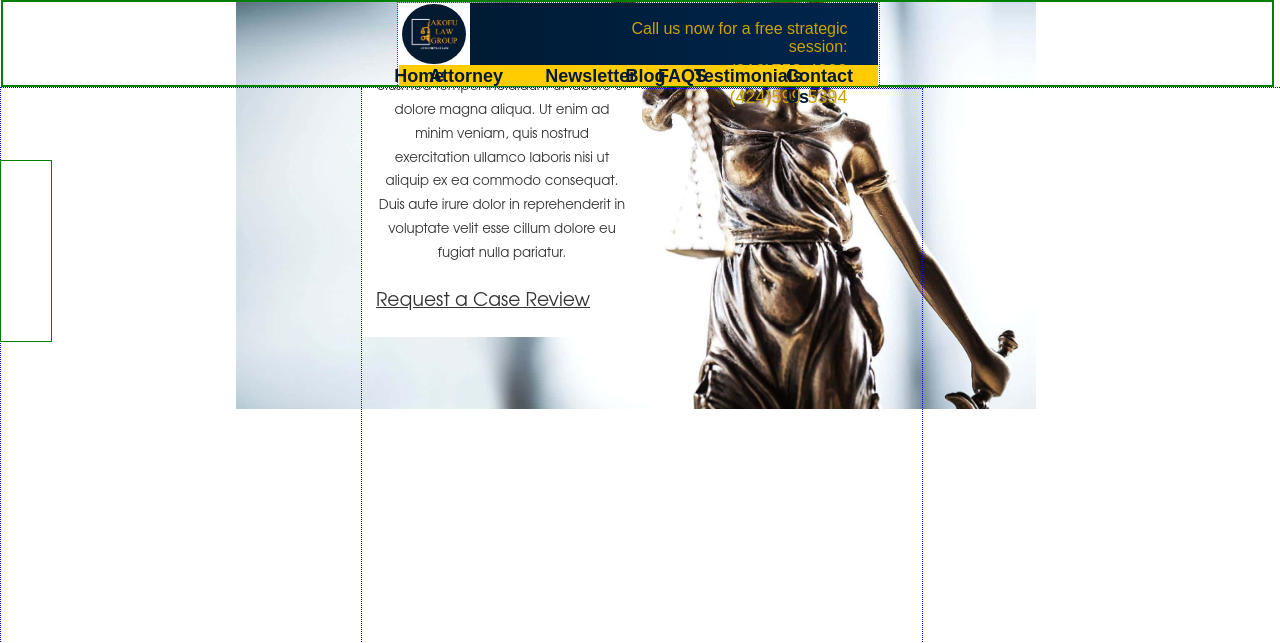
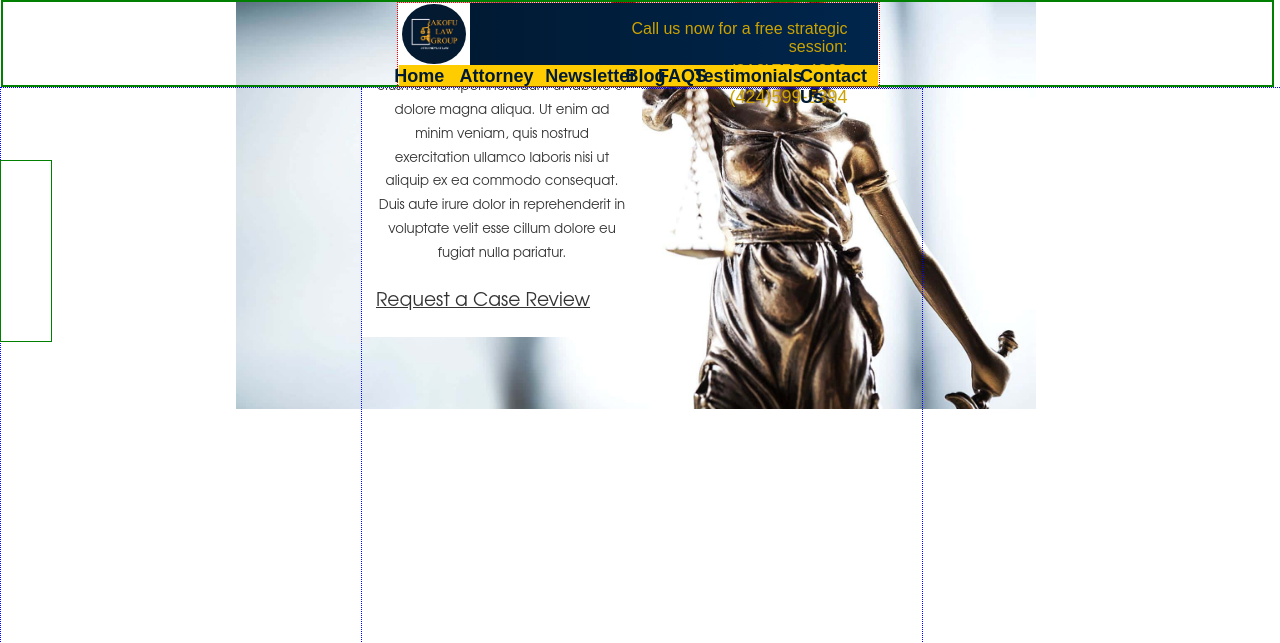
Before and after one commit to drayarms/ALG, a PHP site: page / in a window 1280 px wide. Shown: the top 643 px of the page. Run offline with PHP 8.4, Linux system fonts and the light colour scheme; some libraries are stand-ins or nearby versions.

Commit message:
Some Progress With Footer Menu Bar
Will have to completely re-code header though, to make it more clean, and account for complexity of multiple menu bars, logos, etc

```diff
--- a/css/style.css
+++ b/css/style.css
@@ -288,7 +288,7 @@ html{
 }
 
 .footer .footer_lower_half .footer_mission_statement_panel .footer_mission_statement{
-
+	overflow:hidden;
 }
 
 .footer .footer_lower_half .footer_mission_statement_panel .footer_mission_statement h1{
@@ -453,7 +453,7 @@ html{
 	overflow:hidden;
 }
 
-.header .inner_header .menu_bar{
+/*.header .inner_header .menu_bar{
 	float:left;
 }
 
@@ -462,14 +462,13 @@ html{
 }
 
 .header .inner_header .menu_bar a{
-	/*padding-right:30px;*/
-	/*padding-top:5px;*/
+	//padding-right:30px;
+	//padding-top:5px;
 	font-family: Arial, Helvetica, sans-serif;
 	color:rgb(0, 26, 51);
 	font-size:18px;
 	font-weight:bold;
-	/*color:rgb(0, 13, 26);*/
-}
+}*/
 
 /*.header .outer_inner_header{
 	height:100%;
@@ -488,6 +487,23 @@ html{
 	/*Width and height set in dimenstions.js*/
 }
 
+
+.menu_bar{
+	float:left;
+}
+
+.menu_bar div{
+	float:left;
+}
+
+.menu_bar a{
+	//padding-right:30px;
+	//padding-top:5px;
+	font-family: Arial, Helvetica, sans-serif;
+	color:rgb(0, 26, 51);
+	font-size:18px;
+	font-weight:bold;
+}
 
 .social_media_left_panel{
 	width:50px;
--- a/index.html
+++ b/index.html
@@ -51,7 +51,7 @@
 						<div class = "header_banner_text phone_num">(424)599-5394</div>
 					</div>
 				</div>
-				<div class = "menu_bar">
+				<div class = "menu_bar header_menu_bar">
 					<div class = "menu_home"> <a href="index.html">Home</a> </div>
 					<div class = "menu_attorney_profile"> <a href="index.html">Attorney Profile</a> </div>
 					<div class = "menu_newsletter"> <a href="index.html">Newsletter</a> </div>
@@ -265,8 +265,8 @@
 					</div>
 				</div>
 
-				<!--<div style = "width:100%;margin:auto;">
-				<div class = "menu_bar">
+				<div style = "width:100%;margin:auto;border:1px solid red">
+				<div class = "menu_bar footer_menu_bar">
 					<div class = "menu_home"> <a href="index.html">Home</a> </div>
 					<div class = "menu_attorney_profile"> <a href="index.html">Attorney Profile</a> </div>
 					<div class = "menu_newsletter"> <a href="index.html">Newsletter</a> </div>
@@ -275,7 +275,7 @@
 					<div class = "menu_testimonials"> <a href="index.html">Testimonials</a> </div>
 					<div class = "menu_contact"> <a href="index.html">Contact Us</a> </div>
 				</div>
-				</div>-->
+				</div>
 
 			</div>
 		</div>
--- a/js/centralize_element.js
+++ b/js/centralize_element.js
@@ -20,7 +20,7 @@ function centralize_element_horizontally(e){
 function centralize_element_vertically(e){
 	$(e).css({
 		position: "relative",
-		left: ((e.parent().height() - e.height())/2) + "px"
+		top: ((e.parent().height() - e.height())/2) + "px"
 	});
 }
 
--- a/js/rebuild_header.js
+++ b/js/rebuild_header.js
@@ -21,14 +21,20 @@ $("document").ready(function(){
 function set_header_colors(){
 	$(".header_banner").css("background-color", theme_darkblue1);//For browsers that don't support gradient
 	$(".header_banner").css("background-image", "linear-gradient(to right, "+theme_darkblue1+","+theme_darkblue2+")");
-	$(".menu_bar").css("background-color", theme_gold2);
+	$(".menu_bar").each(function(){
+		$(this).css("background-color", theme_gold2);
+	});
+	//$(".menu_bar").css("background-color", theme_gold2);
 	//$(".menu_bar div").css("background-image", "linear-gradient(to bottom, "+theme_gold1+","+theme_gold2+")");
 }
 
 
 function highlight_menu(){
     if (window.location.href.indexOf("index") > -1) {
-      $(".menu_home a").css("color", menu_highlight_color);
+		$(".menu_home").each(function(){
+			$(this).find("a").css("color", menu_highlight_color);
+		});
+		//$(".menu_home a").css("color", menu_highlight_color);
     }
 }
 
@@ -36,11 +42,11 @@ function highlight_menu(){
 function rebuild_header_inner(resize_level, window_width, header_width){
 
 	var header_inner_width = ($(".logo_box").width() + $(".header_banner").width())+1;//Give some allowance for float
-	var header_inner_height = $(".logo_box").height() + $(".menu_bar").height();
+	var header_inner_height = $(".logo_box").height() + $(".header_menu_bar").height();
 	var header_width = window_width*window_to_header_width_ratio;
 	var header_height = header_inner_height;
 
-	//console.log("header banner height "+$(".header_banner").height()+" menu bar height: "+$(".menu_bar").height());
+	//console.log("header banner height "+$(".header_banner").height()+" menu bar height: "+$(".header_menu_bar").height());
 	$(".inner_header").css("width", header_inner_width + "px");
 	$(".inner_header").css("height", header_inner_height+"px");//("height", header_inner_height);
 	//centralize_element_horizontally($(".inner_header"));
@@ -115,7 +121,7 @@ function rebuild_header_elements(resize_level, window_width, header_width){
 	}
 	$(".menu_bar").css("width",  menu_bar_width + "px");
 	$(".menu_bar").css("height",  menu_bar_height + "px");
-	$(".menu_bar").css("float", "left");
+	//$(".menu_bar").css("float", "left");
 
 
 
@@ -199,41 +205,47 @@ function rebuild_header_elements(resize_level, window_width, header_width){
 
 
 function rebuild_menu_bar(resize_level, window_width, header_width){
-	$( ".menu_bar" ).each(function(){
+	$(".menu_bar").each(function(){//All menu bar instances
 		var $this = $(this);
-		if(resize_level <= 2){
+		//$this.css("margin", "auto");
+
+		if(resize_level <= 2){//Max window
 			//Restructue menu bar items
 			$this.find("div").css("float", "left");
 			$this.find("div").css("border", "none");
 			//Divy up menu bar proportionately according to size of each element
 			var menu_items_collective_width = 0;
 			$this.find("div a").each(function(){
+				//alert($(this).width())
 				menu_items_collective_width += $(this).width();
 			});
-
+			//alert(menu_items_collective_width)
 
 			//$(".menu_bar div").css("width",  menu_item_width);
 			var menu_item_height = $this.find("div a").height();
 			var vertical_shift = (menu_bar_height - menu_item_height)/2;
+			//alert(vertical_shift)
 
 			$this.find("div a").each(function(){
 				this_width = $(this).width();
+				//parent_width = (this_width/menu_items_collective_width)*menu_bar_width*0.99;//Give a little to avoid overflow
 				parent_width = (this_width/menu_items_collective_width)*menu_bar_width*0.99;//Give a little to avoid overflow
 				$(this).parent().css("width",  parent_width);
-				horizontal_shift = (parent_width - this_width)/2;
+				/*horizontal_shift = (parent_width - this_width)/2;
 
 
 				$(this).css({
 					position: "relative",
 					left: horizontal_shift + "px"
-				});
+				});*/
+				centralize_element_horizontally($(this));
 
 				$(this).css({
 					position: "relative",
 					top: vertical_shift + "px"
 				});
 			});
-		}else{
+		}else{//Min window
 			//Restructure menu bar
 			$this.find("div").css("float", "none");//Remove float
 			$this.find("div").css("width", menu_bar_item_width +"px");
@@ -257,6 +269,7 @@ function rebuild_menu_bar(resize_level, window_width, header_width){
 				});
 			});
 		}
+		//centralize_element_horizontally($this);
 	});
 }
 
@@ -275,7 +288,11 @@ function rebuild_header(resize_level, window_width){//, header_width, header_inn
 	if(resize_level > 2){
 		centralize_element_horizontally($(".header_banner"));
 	}
-	centralize_element_horizontally($(".menu_bar"));
+
+	$(".menu_bar").each(function(){//All menu bar instances
+		centralize_element_horizontally($(this));
+	});
+	//centralize_element_horizontally($(".menu_bar"));
 
 	//alert($("#a").width())
 
```
